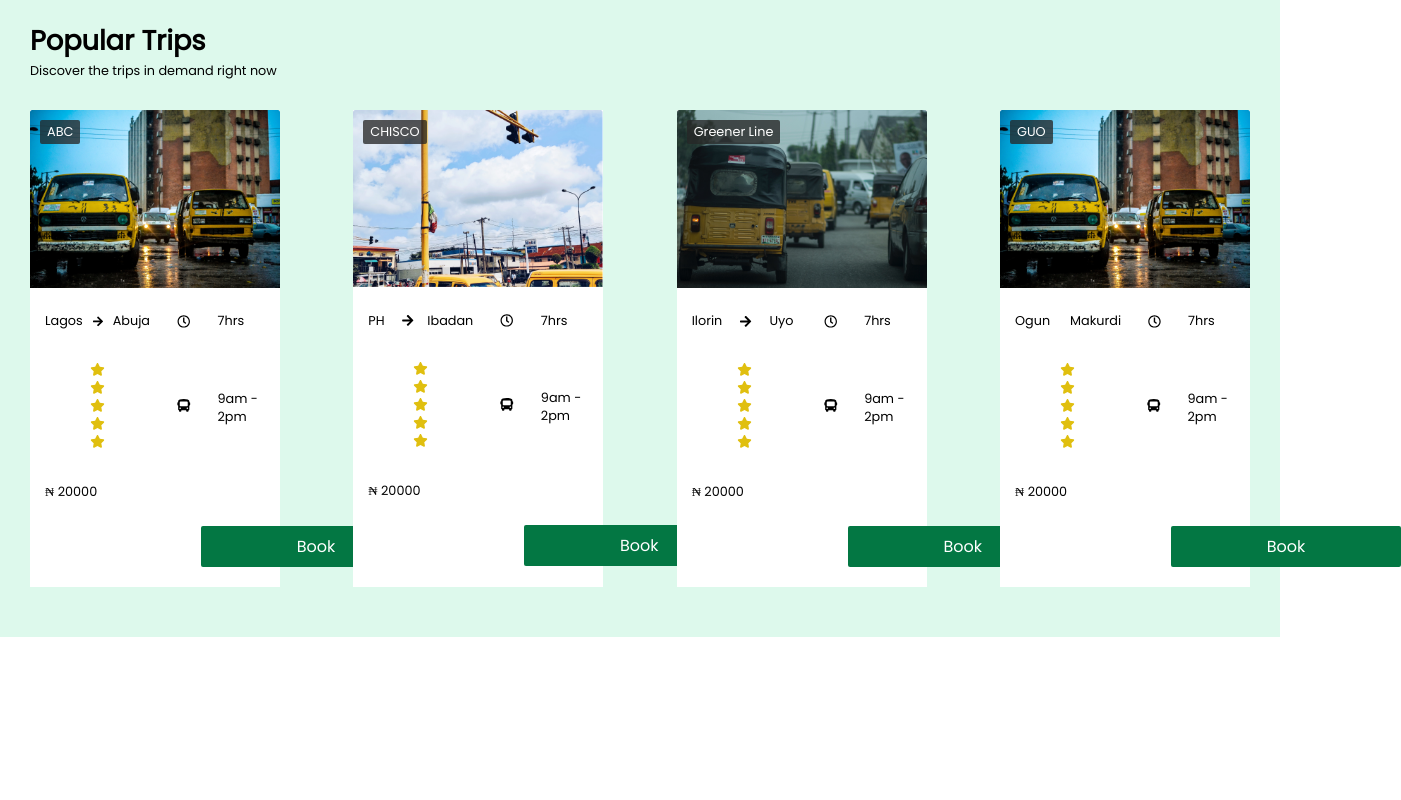
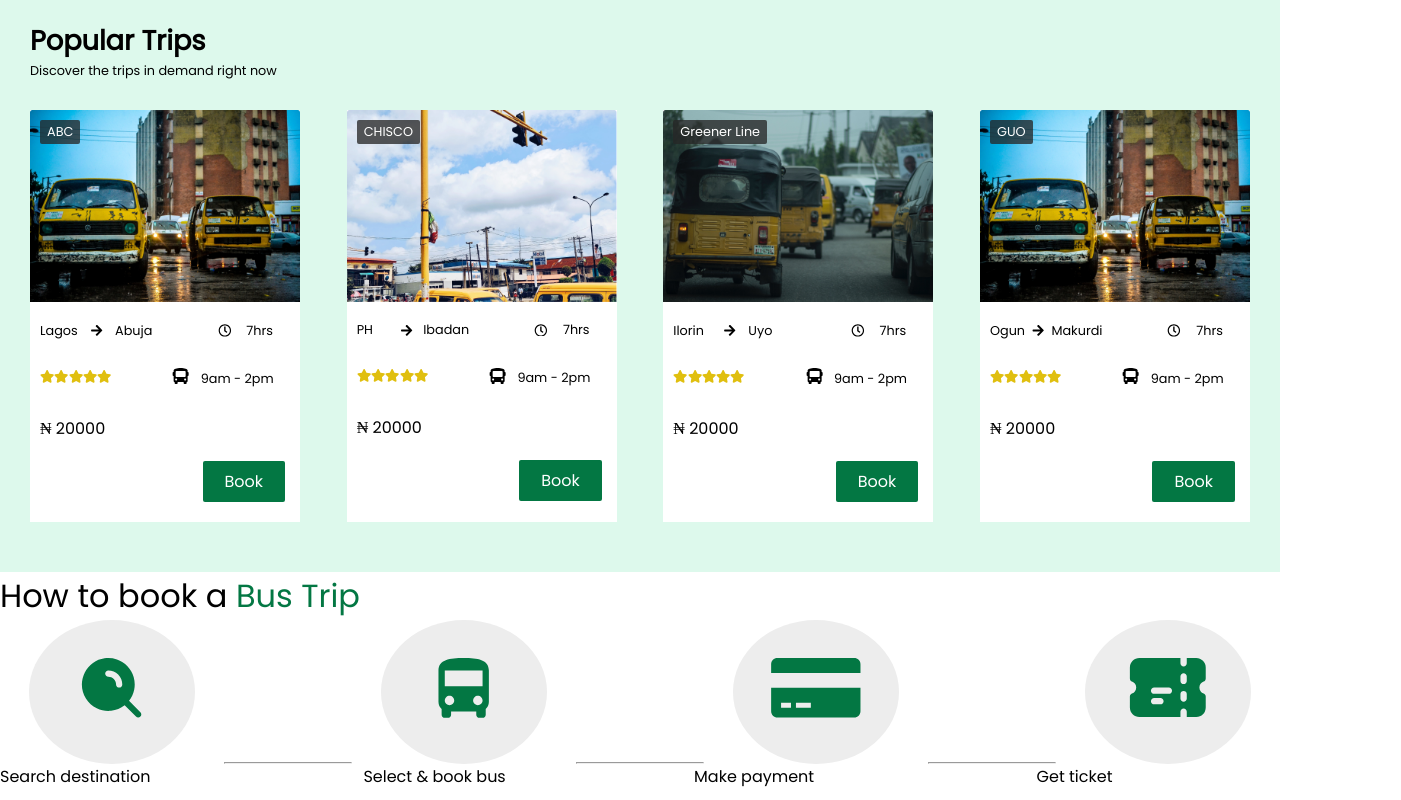
Before and after one commit to Bozpup/newrepo, a React (Create React App) app: page / in a window 1280 px wide. Shown: the whole page, 1401 px wide, since content can reach past the window. Built offline with nearby package versions, Linux system fonts and the light colour scheme.

Commit message:
Fix: worked on fixing issues with the popular trips section

```diff
--- a/src/App.js
+++ b/src/App.js
@@ -1,4 +1,5 @@
-import {BrowserRouter as Router, Routes, Route} from 'react-router-dom';
+import { BrowserRouter as Router, Routes, Route } from "react-router-dom";
+import ForgotPassword from "./pages/ForgotPassword";
 import LandingPage from "./pages/LandingPage";
 function App() {
   return (
@@ -6,6 +7,7 @@ function App() {
       <Router>
         <Routes>
           <Route path="/" element={<LandingPage />} />
+          <Route path="/forgot_password" element={<ForgotPassword />} />
         </Routes>
       </Router>
     </div>
--- a/src/components/UserStories.jsx
+++ b/src/components/UserStories.jsx
@@ -5,7 +5,7 @@
 //   return (
 //     <>
 //       <div class="px-3">
-//         <div class="userstory-text mx-5" style={{"color": "#000000"}}>
+//         <div class="userstory-text mx-5" style={{ color: "#000000" }}>
 //           <p>
 //             <h4>
 //               <strong>User stories</strong>{" "}
@@ -24,7 +24,7 @@
 //                 </p>
 //                 <h4 class="pt-5  userstory-text px-3">Michelle Dede</h4>
 //               </div>
-//               <div class="col-md-6 px-3 py-3 imgs" style={{"left": "341px;"}}>
+//               <div class="col-md-6 px-3 py-3 imgs" style={{ left: "341px;" }}>
 //                 <img
 //                   src="images/elizeu-dias-2EGNqazbAMk-unsplash.jpg"
 //                   alt=""
@@ -43,7 +43,7 @@
 //                 </p>
 //                 <h4 class="pt-2 userstory-text px-3">Francis Akah</h4>
 //               </div>
-//               <div class="col-md-6 px-3 py-3 imgs" style={{"left":"991px;"}}>
+//               <div class="col-md-6 px-3 py-3 imgs" style={{ left: "991px;" }}>
 //                 <img
 //                   src="images/alex-starnes-PK_t0Lrh7MM-unsplash.jpg"
 //                   alt=""
--- a/src/components/popularTrips/PopularTripsCard.jsx
+++ b/src/components/popularTrips/PopularTripsCard.jsx
@@ -33,9 +33,17 @@ const PopularTripsCard = () => {
                 <div className={styles.rating}>
                   <p>
                     <FaStar />
+                  </p>
+                  <p>
                     <FaStar />
+                  </p>
+                  <p>
                     <FaStar />
+                  </p>
+                  <p>
                     <FaStar />
+                  </p>
+                  <p>
                     <FaStar />
                   </p>
                 </div>
--- a/src/components/forgotPassword/ForgotPassword.jsx
+++ b/src/pages/ForgotPassword.jsx
@@ -2,7 +2,7 @@ import React, { useState } from "react";
 import { useFormik } from "formik";
 import * as Yup from "yup";
 import {} from "react-icons/fa";
-import styles from "./../../styles/ForgotPassword/forgotPassword.module.css";
+import styles from "./../styles/forgotPassword.module.css";
 
 const ForgotPassword = () => {
   const [showLink, setShowLink] = useState(false);
--- a/src/pages/LandingPage.jsx
+++ b/src/pages/LandingPage.jsx
@@ -1,14 +1,15 @@
 import React from "react";
 import PopularTrips from "../components/popularTrips/PopularTrips";
 import Trips from "../components/Trips";
-import UserStories from "../components/UserStories";
+// import UserStories from "../components/UserStories";
 
 const LandingPage = () => {
   return (
     <>
       <div>
         <PopularTrips />
-        {/* <Trips /> */}
+        <Trips />
+        {/* <UserStories /> */}
       </div>
     </>
   );
--- a/src/styles/PopularTrips/popularTripsCard.module.css
+++ b/src/styles/PopularTrips/popularTripsCard.module.css
@@ -8,7 +8,7 @@
 
 .pt_card {
   /* padding: 10px; */
-  width: 250px;
+  width: 270px;
   background-color: #fff;
   margin-bottom: 30px;
 }
@@ -19,7 +19,7 @@
 
 .pt_card__image img {
   /* width: inherit; */
-  width: 250px;
+  width: 270px;
 }
 
 .pt_card__image p {
@@ -34,7 +34,7 @@
 }
 
 .pt_card__body {
-  width: inherit;
+  /* width: inherit; */
   padding: 10px;
 }
 
@@ -47,17 +47,30 @@
 
 .pt_card__body__first .location,
 .pt_card__body__first .duration,
-.pt_card__body__second .time {
+.pt_card__body__second .time,
+.pt_card__body__second .rating {
   display: flex;
   justify-content: space-between;
   align-items: center;
+}
+
+.pt_card__body__first .location {
+  flex-basis: 45%;
+}
+
+.pt_card__body__first .duration {
+  flex-basis: 35%;
+}
+
+.pt_card__body__second .rating {
+  flex-basis: 40%;
 }
 
 .pt_card__body__first p,
 .pt_card__body__second p,
 .pt_card__body__third p {
   font-size: 0.8rem;
-  padding: 5px;
+  /* padding: 5px; */
 }
 
 .pt_card__body__first p svg {
@@ -66,14 +79,21 @@
 
 .pt_card__body__second .rating p svg {
   color: #e0bf0f;
+  font-size: 1.8rem;
 }
 
 .pt_card__body__second .time p svg {
-  margin-right: 5px;
+  font-size: 1rem;
+  margin-left: 25px;
+}
+
+.pt_card .pt_card__body__third p {
+  font-size: 1rem;
 }
 
 .book_btn {
-  margin-left: 70%;
+  width: 33%;
+  margin-left: 65%;
 }
 
 .book_btn button {
```
Also changed, not shown: src/styles/forgotPassword.module.css (renamed from src/styles/ForgotPassword/forgotPassword.module.css), 2 other files (tests, documents, lock files or other folders).
